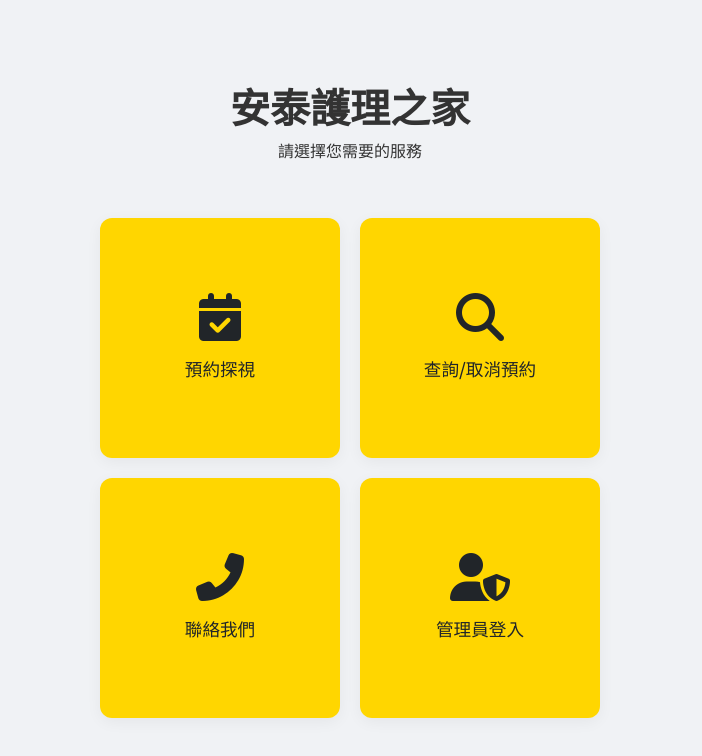
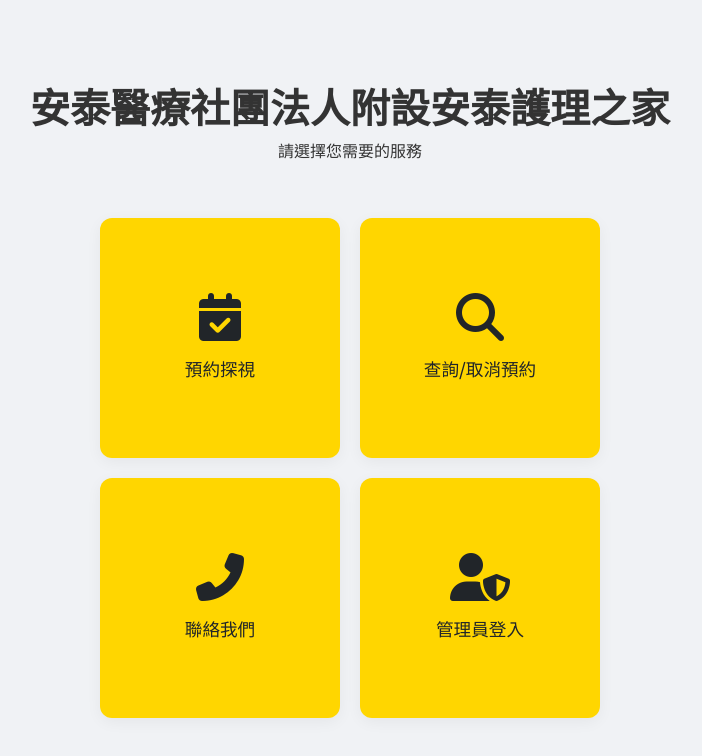
Before and after one commit to AnTai-Nursing-Home/-, a plain HTML site: page index.html in a window 1280 px wide. Shown: the whole page, without its empty margins (290-992 px from the left). Drawn offline with nearby package versions, Linux system fonts and the light colour scheme.

Commit message:
index.html

```diff
--- a/index.html
+++ b/index.html
@@ -3,7 +3,7 @@
 <head>
     <meta charset="UTF-8">
     <meta name="viewport" content="width=device-width, initial-scale=1.0">
-    <title>護理之家服務選單</title>
+    <title>安泰醫療社團法人附設安泰護理之家</title>
     <link href="https://cdn.jsdelivr.net/npm/bootstrap@5.3.0/dist/css/bootstrap.min.css" rel="stylesheet">
     <link rel="stylesheet" href="https://cdnjs.cloudflare.com/ajax/libs/font-awesome/6.5.1/css/all.min.css">
     <link rel="stylesheet" href="style.css">
@@ -11,7 +11,7 @@
 <body>
     <div class="menu-container">
         <div class="menu-header">
-            <h1>安泰護理之家</h1>
+            <h1>安泰醫療社團法人附設安泰護理之家</h1>
             <p>請選擇您需要的服務</p>
         </div>
         <div class="menu-grid">
```
